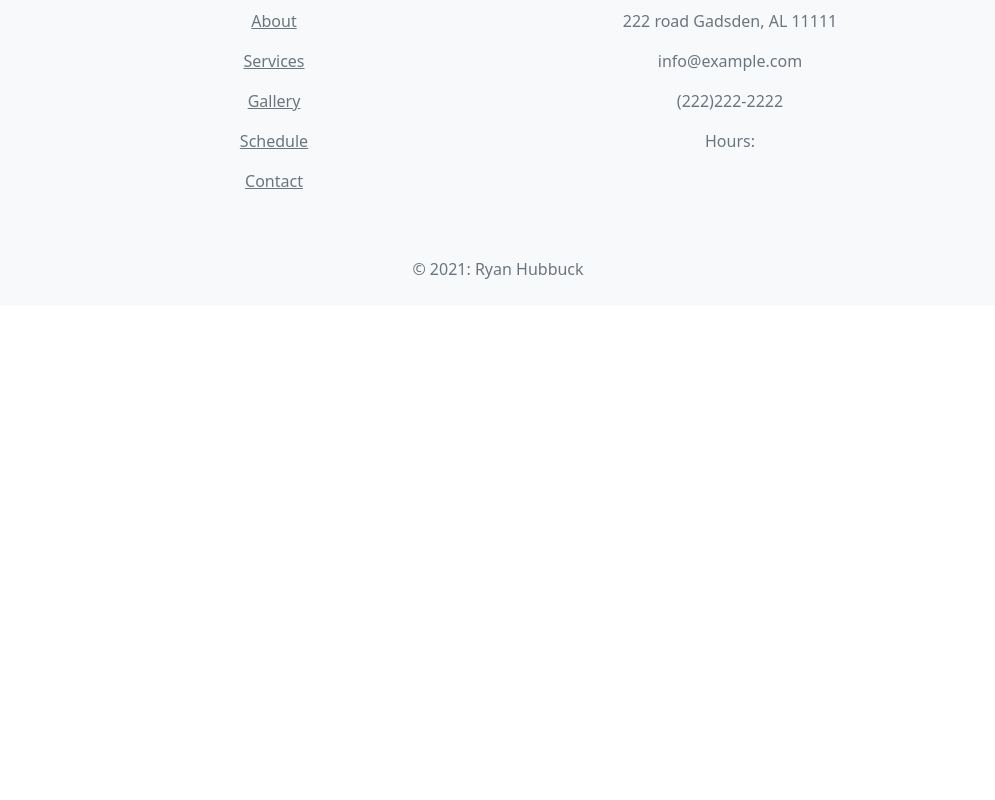
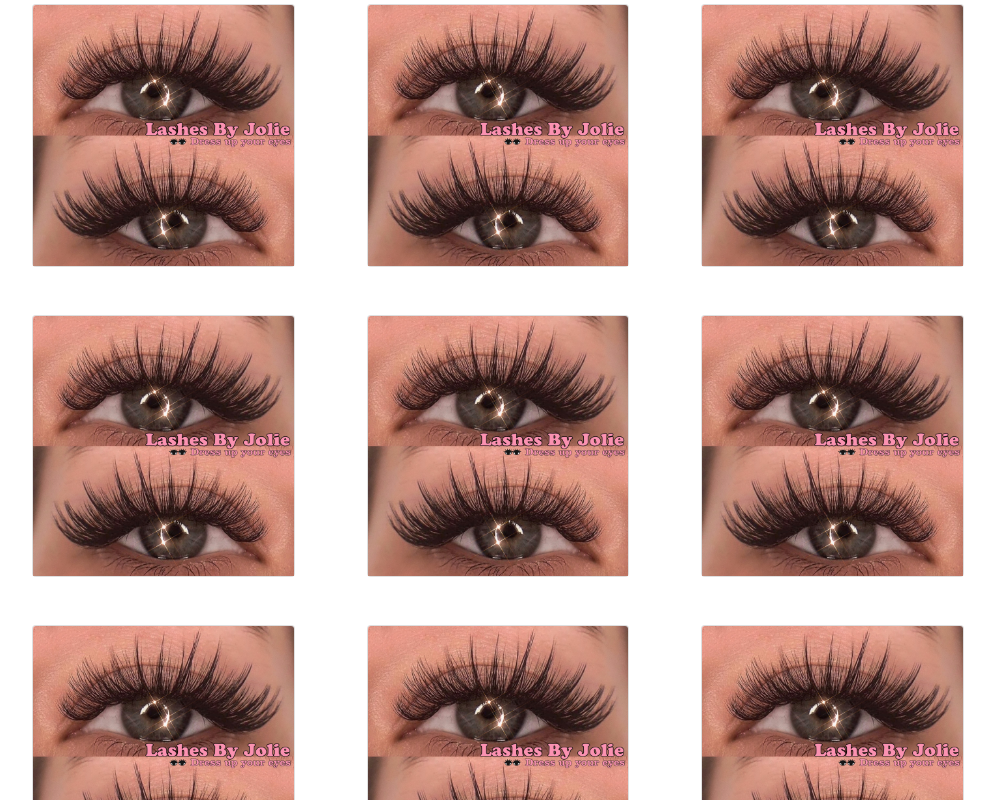
Before and after one commit to rhubbuck/react-lashes-website, a React (Create React App) app in the folder react-lashes-website/: page /gallery in a window 1280 px wide. Shown: the part 180-980 px from the top of the page, without its empty margins (142-1137 px from the left). Before the commit the page ends 800 px from the top, so only its background shows below. Built offline with nearby package versions, Linux system fonts and the light colour scheme.

Commit message:
all links working

```diff
--- a/react-lashes-website/src/Footer.css
+++ b/react-lashes-website/src/Footer.css
@@ -20,3 +20,7 @@
 .column2 {
   width: 50%;
 }
+
+.footer-link {
+  color: inherit;
+}
--- a/react-lashes-website/src/Footer.js
+++ b/react-lashes-website/src/Footer.js
@@ -2,7 +2,8 @@ import React from 'react';
 import './Footer.css';
 import facebook from './Images/facebook.svg';
 import instagram from './Images/instagram.svg';
-import twitter from './Images/twitter.svg'
+import twitter from './Images/twitter.svg';
+import { Link } from 'react-router-dom';
 
 const Footer = () => {
   return (
@@ -32,11 +33,6 @@ const Footer = () => {
     </div>
 
   </section>
-
-
-
-
-
   <section class="footer-link-wrapper">
     <div class="container text-center mt-5">
       <div class="row mt-3 footer-columns">
@@ -45,33 +41,18 @@ const Footer = () => {
             Useful links
           </h6>
           <p>
-            <a href="#!" class="text-reset">About</a>
+          <Link className='footer-link' to='/'>Home</Link>
           </p>
           <p>
-            <a href="#!" class="text-reset">Services</a>
+            <Link className='footer-link' to='/gallery'>Gallery</Link>
           </p>
           <p>
-            <a href="#!" class="text-reset">Gallery</a>
+          <a className='footer-link' target='_blank' href='https://lashesbyandreaa.as.me/' rel="noreferrer">Schedule</a>
           </p>
           <p>
-            <a href="#!" class="text-reset">Schedule</a>
-          </p>
-          <p>
-            <a href="#!" class="text-reset">Contact</a>
+          <Link className='footer-link' to='/contact'>Contact</Link>
           </p>
         </div>
-
-        {/* <div class="col-md-3 col-lg-4 col-xl-3 mx-auto mb-4">
-
-        <h6 class="text-uppercase fw-bold mb-4">
-          <i class="fas fa-gem me-3"></i>Lashes by Aundrea
-        </h6>
-        <p>
-          Here you can use rows and columns to organize your footer content. Lorem ipsum
-          dolor sit amet, consectetur adipisicing elit.
-        </p>
-      </div>
-      */}
         <div class="column2  mb-md-0 mb-4">
 
           <h6 class="text-uppercase fw-bold mb-4">
@@ -80,7 +61,7 @@ const Footer = () => {
           <p><i class="fas fa-home me-3"></i> 222 road Gadsden, AL 11111</p>
           <p>
             <i class="fas fa-envelope me-3"></i>
-            info@example.com
+            andreaflores1510@gmail.com
           </p>
           <p><i class="fas fa-phone me-3"></i>(222)222-2222</p>
           <p><i class="fas fa-print me-3"></i>Hours: </p>
--- /dev/null
+++ b/react-lashes-website/src/Gallery.css
@@ -0,0 +1,12 @@
+.gallery-container {
+  padding: 10rem 5rem;
+}
+
+.gallery-page {
+  margin: 0;
+  padding: 0;
+}
+
+.gallery-card {
+  margin: 24px;
+}
--- a/react-lashes-website/src/Gallery.js
+++ b/react-lashes-website/src/Gallery.js
@@ -1,11 +1,66 @@
 import React from 'react';
 import RouteNav from './RouteNav';
+import './Gallery.css';
+import { Container, Row, Col, Card, CardImg } from 'react-bootstrap';
+import Lash from './Images/lash-filler-pic.jpeg';
 
 const Gallery = () => {
   return (
-    <div>
+    <div className='gallery-page'>
       <RouteNav />
-    Gallery
+      <Container className='gallery-container'>
+        <Row >
+          <Col>
+            <Card className='gallery-card'>
+                <CardImg className='gallery-image' variant="top" src={Lash}/>
+            </Card>
+          </Col>
+          <Col>
+            <Card className='gallery-card'>
+                <CardImg className='gallery-image' variant="top" src={Lash} />
+            </Card>
+          </Col>
+          <Col>
+            <Card className='gallery-card'>
+                <CardImg className='gallery-image' variant="top" src={Lash} />
+            </Card>
+          </Col>
+        </Row>
+        <Row >
+          <Col>
+            <Card className='gallery-card'>
+                <CardImg className='gallery-image' variant="top" src={Lash}/>
+            </Card>
+          </Col>
+          <Col>
+            <Card className='gallery-card'>
+                <CardImg className='gallery-image' variant="top" src={Lash} />
+            </Card>
+          </Col>
+          <Col>
+            <Card className='gallery-card'>
+                <CardImg className='gallery-image' variant="top" src={Lash} />
+            </Card>
+          </Col>
+        </Row>
+        <Row >
+          <Col>
+            <Card className='gallery-card'>
+                <CardImg className='gallery-image' variant="top" src={Lash}/>
+            </Card>
+          </Col>
+          <Col>
+            <Card className='gallery-card'>
+                <CardImg className='gallery-image' variant="top" src={Lash} />
+            </Card>
+          </Col>
+          <Col>
+            <Card className='gallery-card'>
+                <CardImg className='gallery-image' variant="top" src={Lash} />
+            </Card>
+          </Col>
+        </Row>
+      </Container>
     </div>
   )
 }
--- a/react-lashes-website/src/Hero.css
+++ b/react-lashes-website/src/Hero.css
@@ -17,9 +17,8 @@
   font-size: 74px;
 }
 
-.schedule-button {
+.hero-link {
   cursor: pointer;
-  color: rgb(119, 119, 119);
   border: none;
   outline: none;
   font-weight: 700;
@@ -29,9 +28,12 @@
   margin-left: 4rem;
   background-color: #e5e9ec;
   transition: all 0.3s;
+  text-decoration: none;
+  color: rgba(71, 71, 71, 1);
 }
 
-.schedule-button:hover {
+.hero-link:hover {
   background-color: rgba(218, 218, 218, 0.5);
   color: #e5e9ec;
+  text-decoration: none;
 }
--- a/react-lashes-website/src/Hero.js
+++ b/react-lashes-website/src/Hero.js
@@ -9,7 +9,7 @@ const Hero = () => {
                 <h1 className='hero-title'>Lashes by Aundrea</h1>
             </div>
             <div className='hero-button-box'>
-                <button className='schedule-button'>Schedule</button>
+                <a className='hero-link' target='_blank' href='https://lashesbyandreaa.as.me/' rel="noreferrer">Schedule</a>
             </div>
         </div>
     </div>
--- a/react-lashes-website/src/Nav.js
+++ b/react-lashes-website/src/Nav.js
@@ -29,9 +29,6 @@ const Navbar = () => {
             <Link className='nav-link' to="/">Home</Link>
             </Nav.Item>
             <Nav.Item>
-            <Nav.Link className='nav-link' >Services</Nav.Link>
-            </Nav.Item>
-            <Nav.Item>
             <Link className='nav-link' to="/gallery" >Gallery</Link>
             </Nav.Item>
             <Nav.Item>
--- a/react-lashes-website/src/RouteNav.js
+++ b/react-lashes-website/src/RouteNav.js
@@ -16,9 +16,6 @@ const RouteNav = () => {
                 <Link className='nav-link' to="/">Home</Link>
                 </Nav.Item>
                 <Nav.Item>
-                <Nav.Link className='nav-link' >Services</Nav.Link>
-                </Nav.Item>
-                <Nav.Item>
                 <Link className='nav-link' to="/gallery" >Gallery</Link>
                 </Nav.Item>
                 <Nav.Item>
--- a/react-lashes-website/src/Services.css
+++ b/react-lashes-website/src/Services.css
@@ -30,6 +30,9 @@
   color: #cc59d2;
   border: none;
   transition: all 0.2s;
+  padding: 6px;
+  border-radius: 4px;
+  text-decoration: none;
 }
 
 .book-button:hover {
@@ -52,7 +55,8 @@
 }
 
 .service-gallery-text {
-  margin-top: 4rem;
+  margin-top: 6rem;
+  font-size: 34px;
   color: #9046cf;
 }
 
```
Also changed, not shown: react-lashes-website/src/Services.js (+9 -9 lines).
